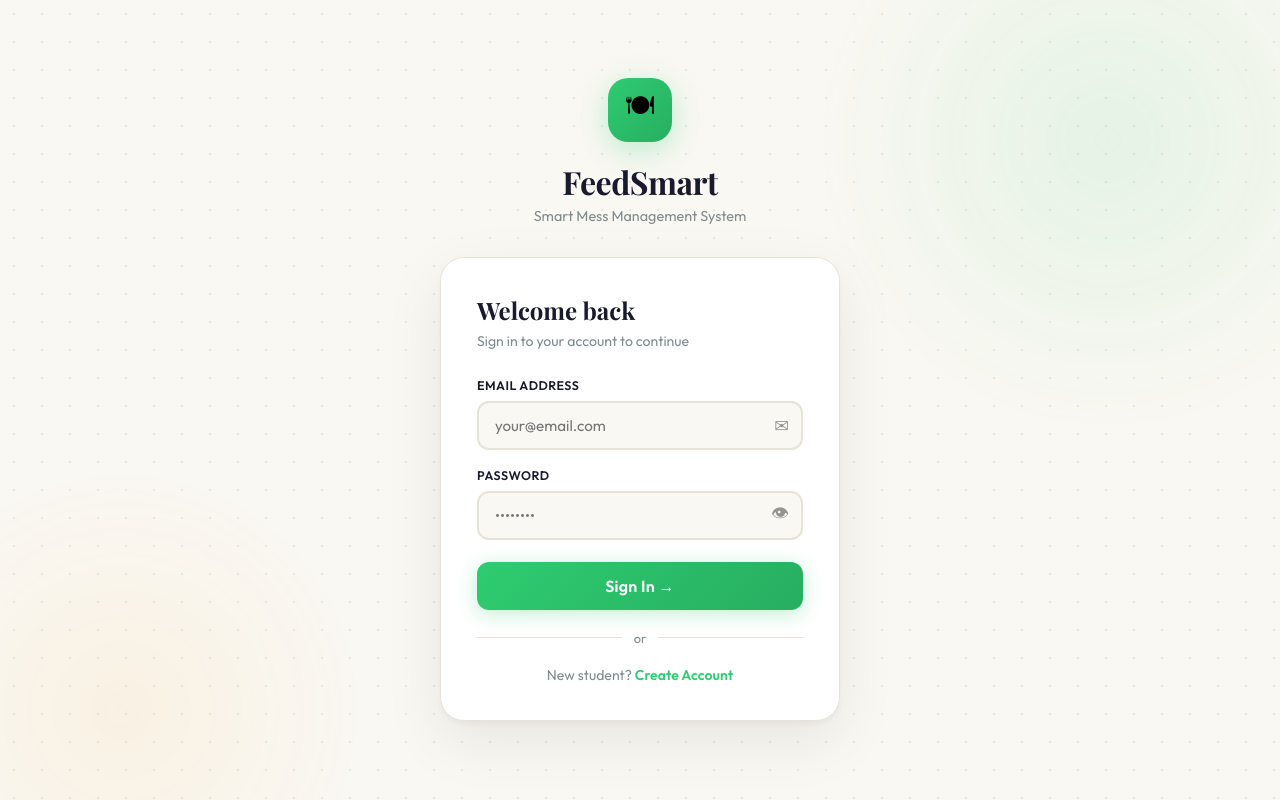
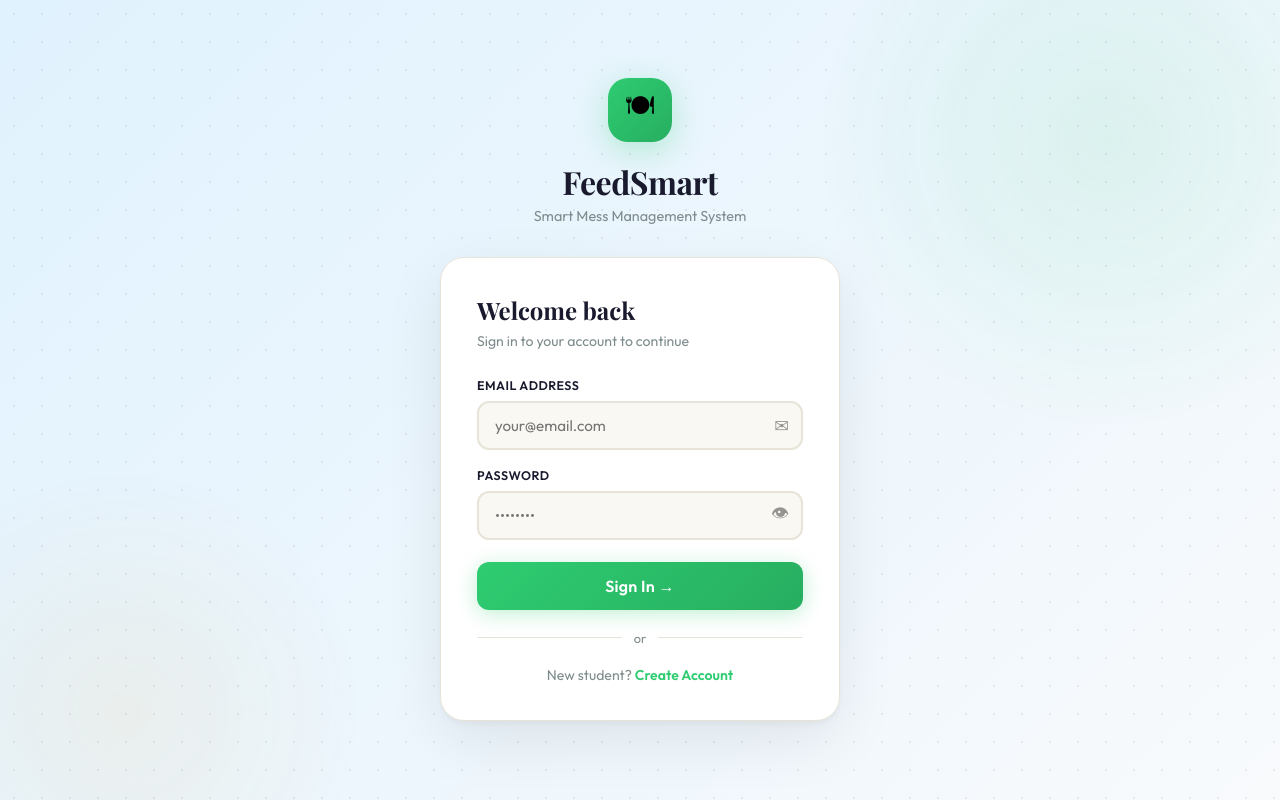
Before and after one commit to Sathvik8677/feedsmart, a Flask app: page /login in a window 1280 px wide. Run offline with Flask 3, Linux system fonts and the light colour scheme; parts of the project's set-up code (start-up, migrations or seed data) failed here and were passed over.

Commit message:
added login/register background styling

```diff
--- a/templates/admin.html
+++ b/templates/admin.html
@@ -225,6 +225,10 @@ input:checked+.slider:before{transform:translateX(18px)}
   input, select {
     width: 100%;
   }
+}
+.form-container {
+  box-shadow: 0 8px 25px rgba(0,0,0,0.08);
+  border-radius: 12px;
 }
 </style>
 </head>
--- a/templates/login.html
+++ b/templates/login.html
@@ -42,6 +42,13 @@ body{font-family:'Outfit',sans-serif;background:var(--cream);min-height:100vh;di
 .demo strong{color:var(--green2);font-weight:600}
 .divider{display:flex;align-items:center;gap:12px;margin:20px 0;color:var(--muted);font-size:.8rem}
 .divider::before,.divider::after{content:'';flex:1;height:1px;background:var(--border)}
+body {
+  background: linear-gradient(135deg, #e0f2fe, #f8fafc);
+}
+.form-container {
+  box-shadow: 0 8px 25px rgba(0,0,0,0.08);
+  border-radius: 12px;
+}
 </style>
 </head>
 <body>
--- a/templates/register.html
+++ b/templates/register.html
@@ -49,6 +49,9 @@ body{font-family:'Outfit',sans-serif;background:var(--cream);min-height:100vh;di
 #msgBox.show {
   transform: scale(1);
   opacity: 1;
+}
+body {
+  background: linear-gradient(135deg, #e0f2fe, #f8fafc);
 }
 </style>
 </style>
```
